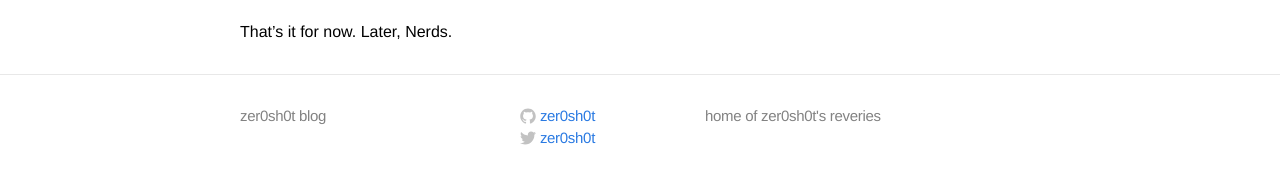
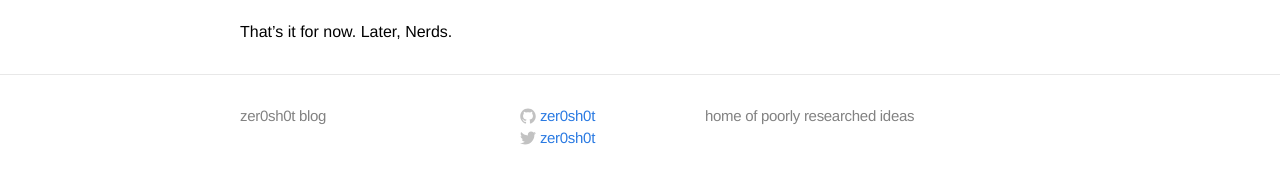
Before and after one commit to zer0sh0t/zer0sh0t.github.io, a Jekyll site: the page built from _posts/2021-06-18-mathematical-proof-of-why-you-dont-exist.markdown, in a window 1280 px wide. Shown: the part 505-689 px from the top of the page. Built offline with Jekyll 4.4.1, drawn with Linux system fonts in a browser that asks for light colours.

Commit message:
config go brrr

```diff
--- a/_config.yml
+++ b/_config.yml
@@ -1,7 +1,7 @@
 # Site settings
 title: zer0sh0t blog
 email:
-description: "home of zer0sh0t's reveries"
+description: "home of poorly researched ideas"
 baseurl: ""
 url: "http://zer0sh0t.github.io"
 twitter_username: zer0sh0t
```
